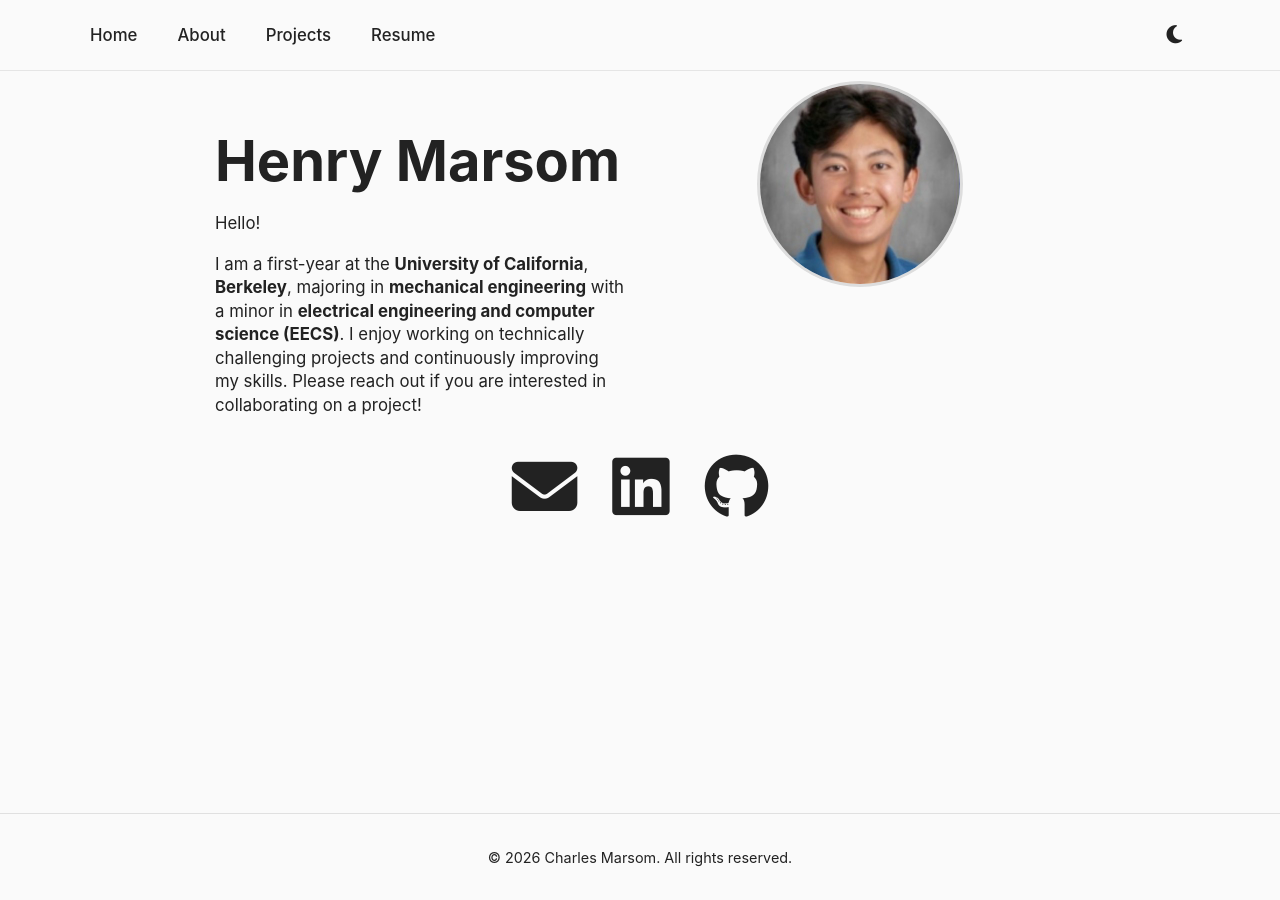
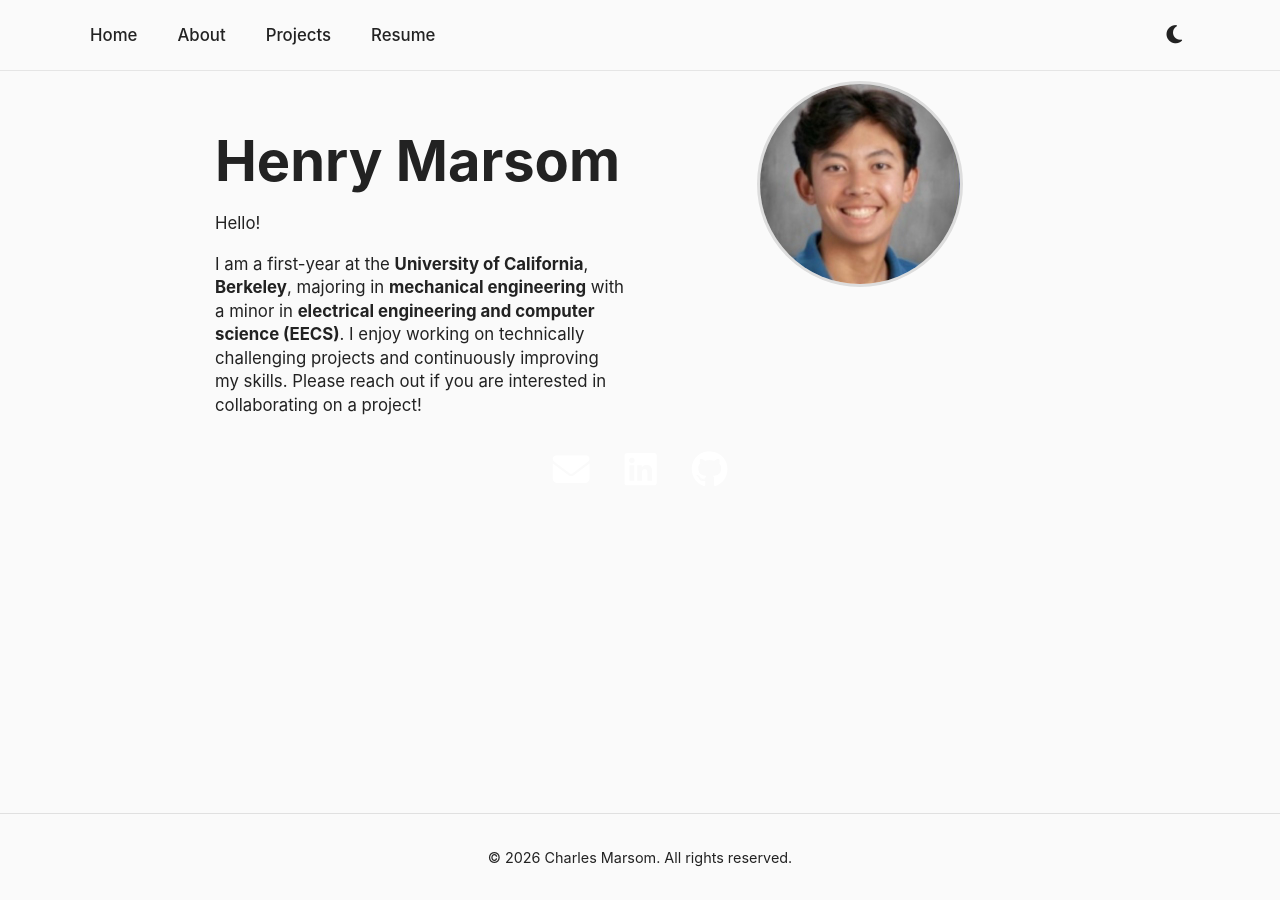
Before and after one commit to henrymarsom/henrymarsom.github.io, a Jekyll site: the page built from index.md, in a window 1280 px wide. Built offline with Jekyll 4.4.1, drawn with Linux system fonts in a browser that asks for light colours.

Commit message:
Update style.css

```diff
--- a/assets/style.css
+++ b/assets/style.css
@@ -167,22 +167,29 @@ html, body {
 }
 
 /* Contact icons */
-.contact a {
-  font-size: 4.1rem;             /* icon size */
-  color: inherit;                /* inherit current text color */
-  transition: transform 0.2s ease, color 0.2s ease; /* animate both size and color */
+/* Contact icons - light mode */
+body.light .contact a {
+  font-size: 2.3rem;
+  color: #ffffff;  /* white icons in light mode */
+  transition: transform 0.2s ease, color 0.2s ease;
 }
 
-.contact a:hover {
-  transform: scale(1.15);        /* slightly enlarge on hover */
-  color: #4da3ff;                /* light mode hover color */
+body.light .contact a:hover {
+  transform: scale(1.15);
+  color: #0077cc;  /* blue on hover */
 }
 
-/* Dark mode hover */
-body.dark .contact a:hover {
-  color: #4da3ff;               /* dark mode hover color */
+/* Contact icons - dark mode */
+body.dark .contact a {
+  font-size: 2.3rem;
+  color: #eaeaea;  /* default light gray in dark mode */
+  transition: transform 0.2s ease, color 0.2s ease;
 }
 
+body.dark .contact a:hover {
+  transform: scale(1.15);
+  color: #4da3ff;  /* bright blue on hover in dark mode */
+}
 /* =========================
    FOOTER
 ========================= */
```
